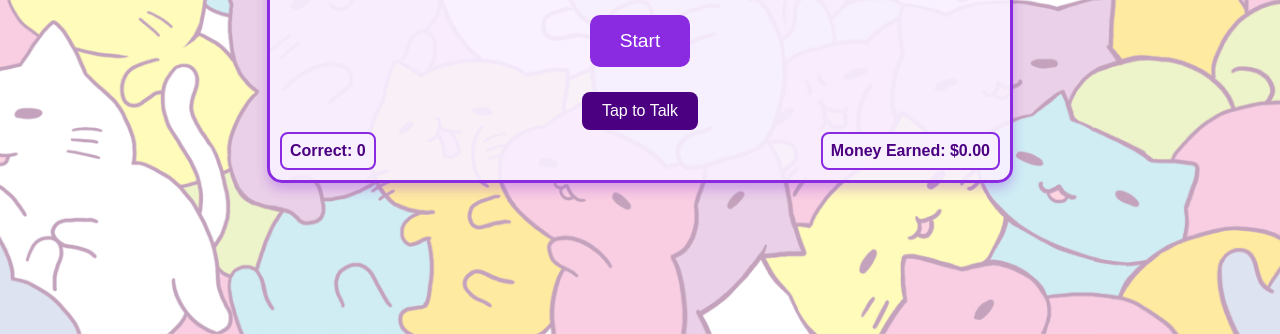
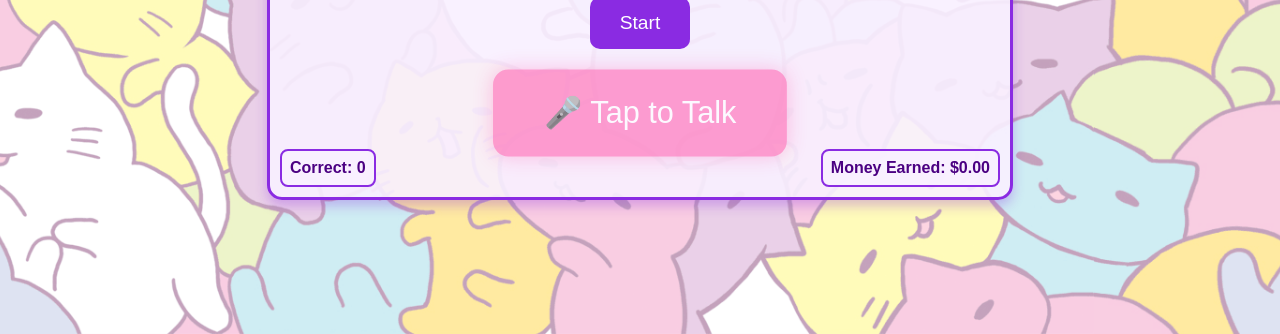
Before and after one commit to geofreycleland/sight-words, a plain HTML site: page index.html in a window 1280 px wide. Shown: the part 466-800 px from the top of the page. Drawn offline with Linux system fonts and the light colour scheme.

Commit message:
Update index.html

```diff
--- a/index.html
+++ b/index.html
@@ -5,6 +5,11 @@
     <meta name="viewport" content="width=device-width, initial-scale=1.0">
     <title>Sight Words Practice</title>
     <style>
+        html, body {
+    height: 100%;
+    overflow: hidden;
+    touch-action: none;
+}
         body {
             font-family: Arial, sans-serif;
             text-align: center;
@@ -109,16 +114,25 @@
             100% { transform: scale(1); opacity: 1; }
         }
         #talkBtn {
-            font-size: 1rem;
-            padding: 10px 20px;
-            margin-top: 15px;
-            background-color: #4b0082;
+    font-size: 1.5rem;
+    padding: 20px 40px;
+    margin-top: 20px;
+    background-color: #ff69b4; /* Brighter pink */
     color: white;
     border: none;
-            border-radius: 8px;
+    border-radius: 12px;
+    animation: pulse 1.5s infinite;
+    box-shadow: 0 0 15px rgba(255, 105, 180, 0.6);
+    position: relative;
 }
+
+#talkBtn::before {
+    content: "🎤 ";
+}
+
 #talkBtn.active {
     background-color: #ff4d4d;
+    animation: none;
 }
     </style>
 </head>
@@ -329,6 +343,7 @@ talkBtn.addEventListener("click", () => {
         try {
             recognition.start();
             isListening = true;
+            talkBtn.textContent = "🎤 Listening...";
         } catch (e) {
             console.warn("Speech recognition already started.");
         }
@@ -336,6 +351,7 @@ talkBtn.addEventListener("click", () => {
         recognition.stop();
         talkBtn.classList.remove("active");
         isListening = false;
+        talkBtn.textContent = "🎤 Tap to Talk";
     }
 });
 
```
Lines whose indentation alone changed are shown as unchanged.
